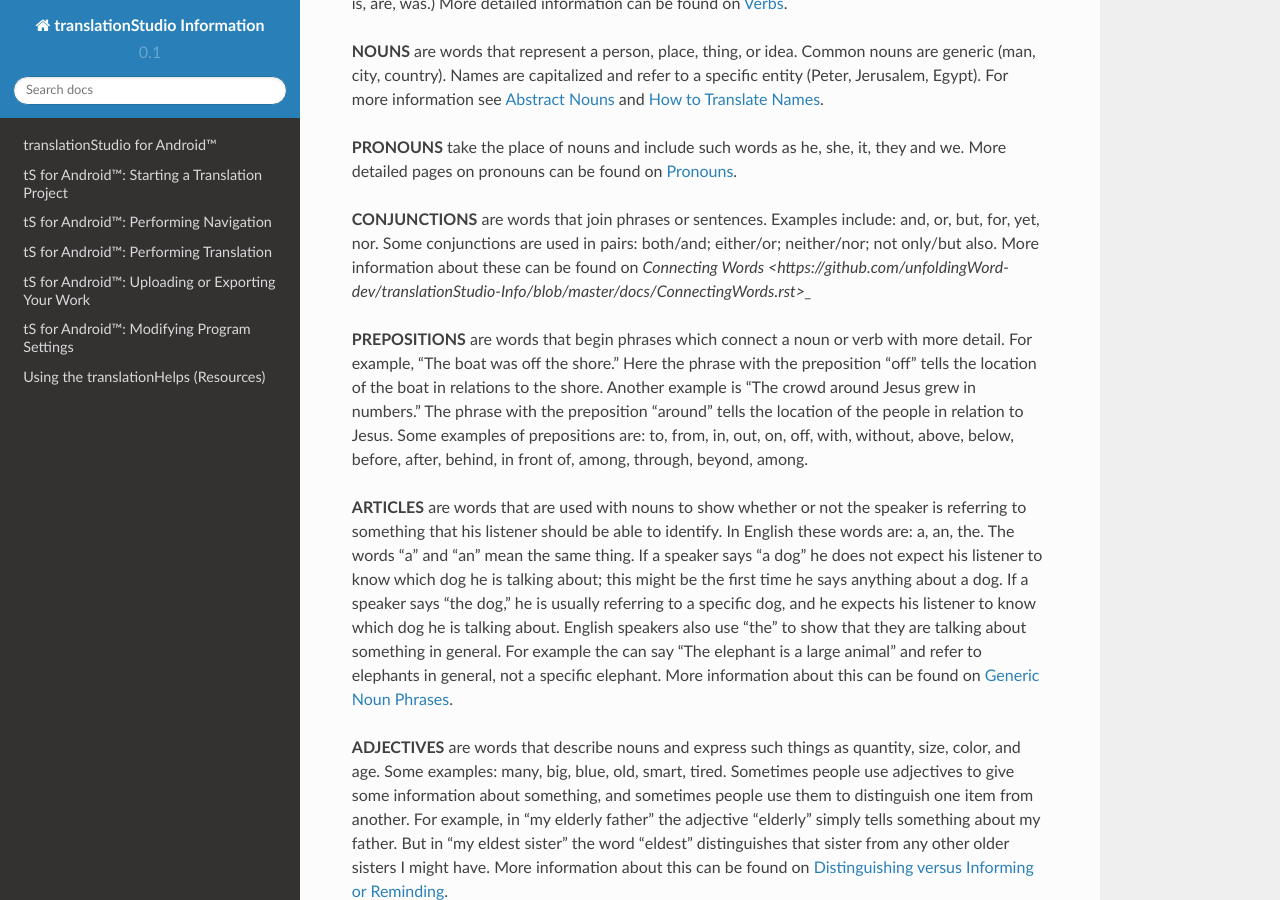
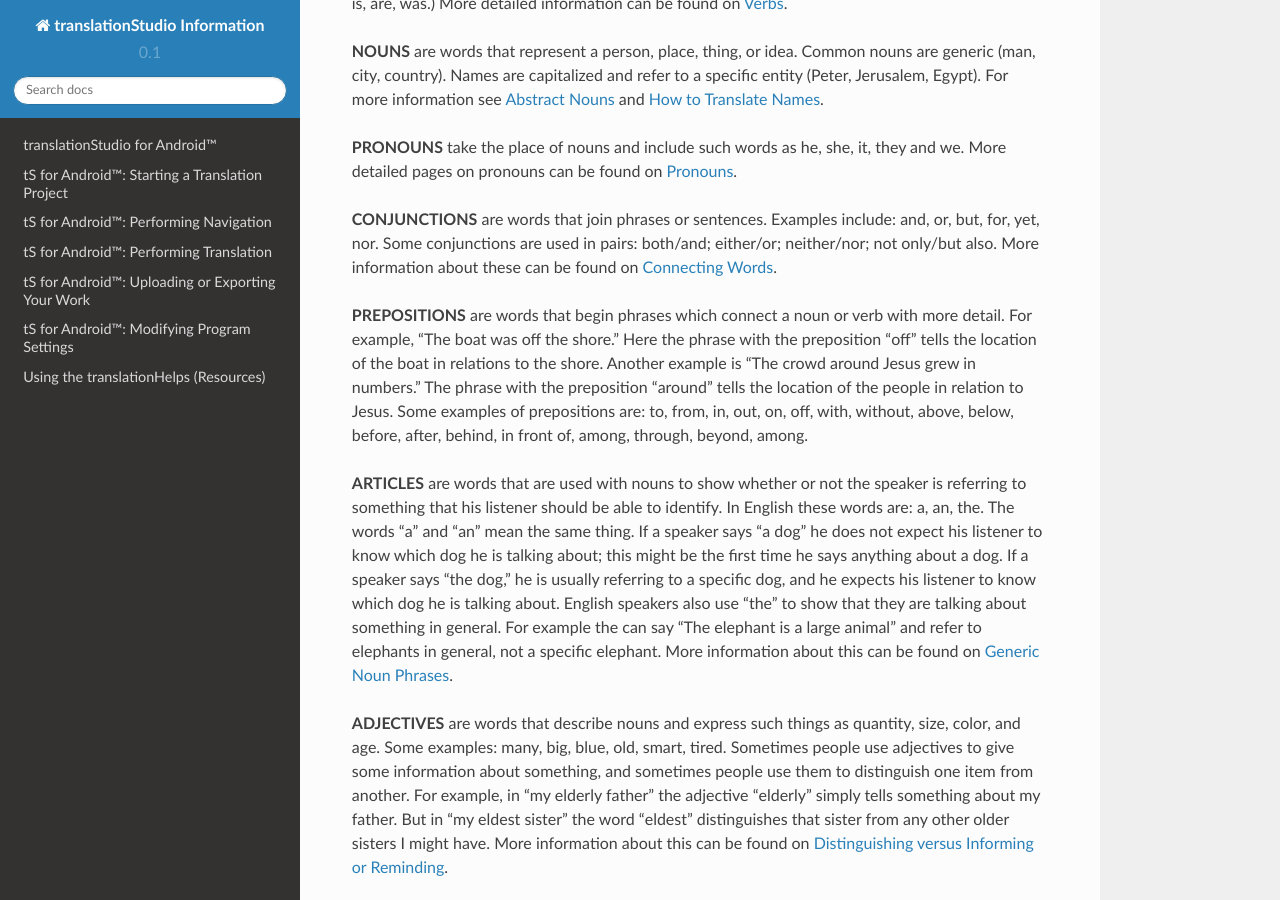
Before and after one commit to unfoldingWord-dev/translationStudio-Info, a Sphinx documentation site: the page built from docs/PartsOfSpeech.rst, in a window 1280 px wide and 900 px high, scrolled down 432 px. Built offline with Sphinx 7.4.7 and the Read the Docs theme 2.0.0, drawn with Linux system fonts in a browser that asks for light colours; pages that are not in the unit, such as notebooks, are missing from menus.

Commit message:
Update PartsOfSpeech.rst

```diff
--- a/docs/PartsOfSpeech.rst
+++ b/docs/PartsOfSpeech.rst
@@ -15,7 +15,7 @@ Parts of speech are categories of words. All languages have parts of speech, and
 
 **PRONOUNS** take the place of nouns and include such words as he, she, it, they and we. More detailed pages on pronouns can be found on `Pronouns <https://github.com/unfoldingWord-dev/translationStudio-Info/blob/master/docs/Pronouns.rst>`_.
 
-**CONJUNCTIONS** are words that join phrases or sentences. Examples include: and, or, but, for, yet, nor. Some conjunctions are used in pairs: both/and; either/or; neither/nor; not only/but also. More information about these can be found on `Connecting Words <https://github.com/unfoldingWord-dev/translationStudio-Info/blob/master/docs/ConnectingWords.rst>_`
+**CONJUNCTIONS** are words that join phrases or sentences. Examples include: and, or, but, for, yet, nor. Some conjunctions are used in pairs: both/and; either/or; neither/nor; not only/but also. More information about these can be found on `Connecting Words <https://github.com/unfoldingWord-dev/translationStudio-Info/blob/master/docs/ConnectingWords.rst>`_.
 
 **PREPOSITIONS** are words that begin phrases which connect a noun or verb with more detail. For example, "The boat was off the shore." Here the phrase with the preposition "off" tells the location of the boat in relations to the shore. Another example is "The crowd around Jesus grew in numbers." The phrase with the preposition "around" tells the location of the people in relation to Jesus. Some examples of prepositions are: to, from, in, out, on, off, with, without, above, below, before, after, behind, in front of, among, through, beyond, among.
 
```
